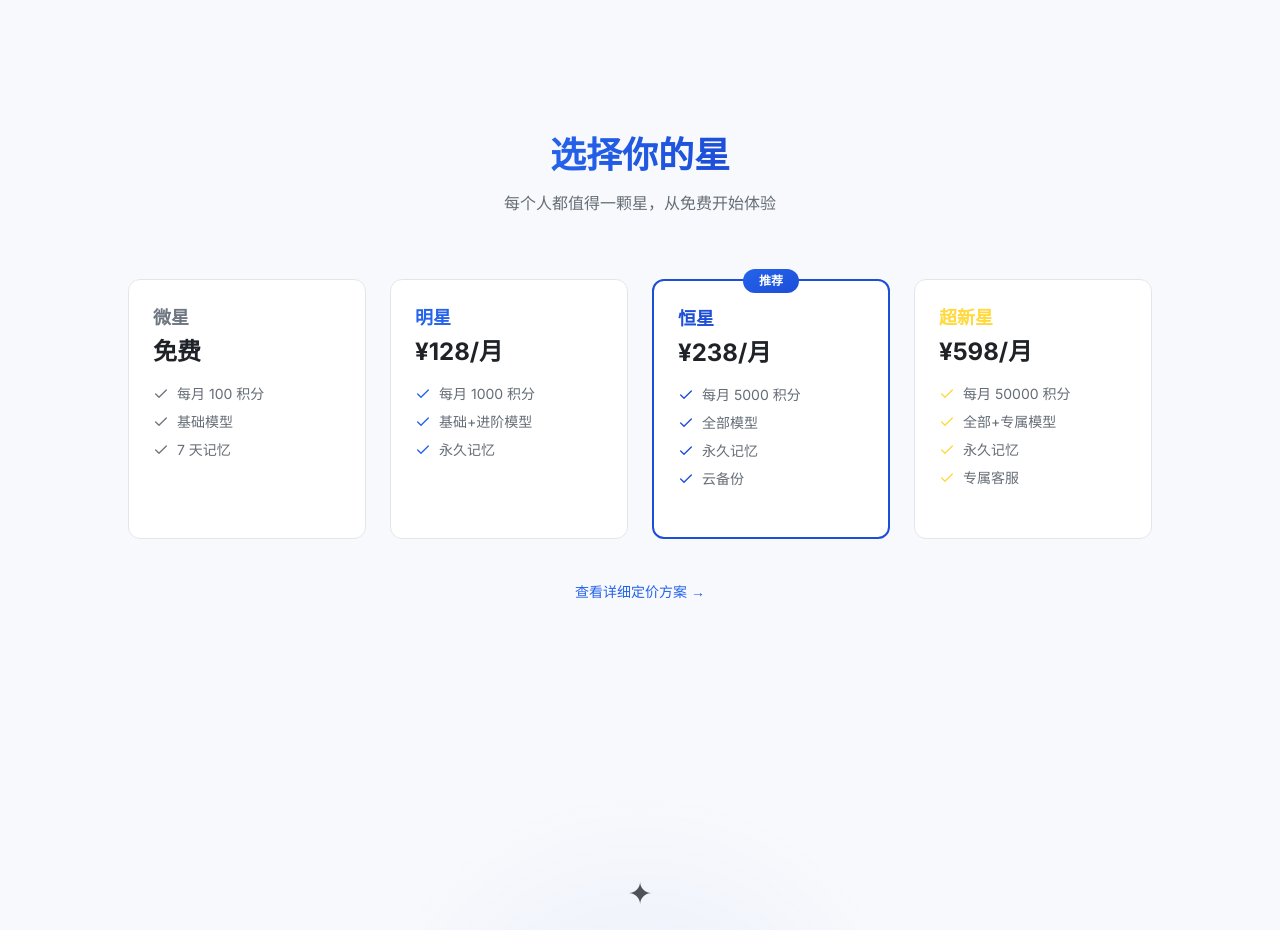
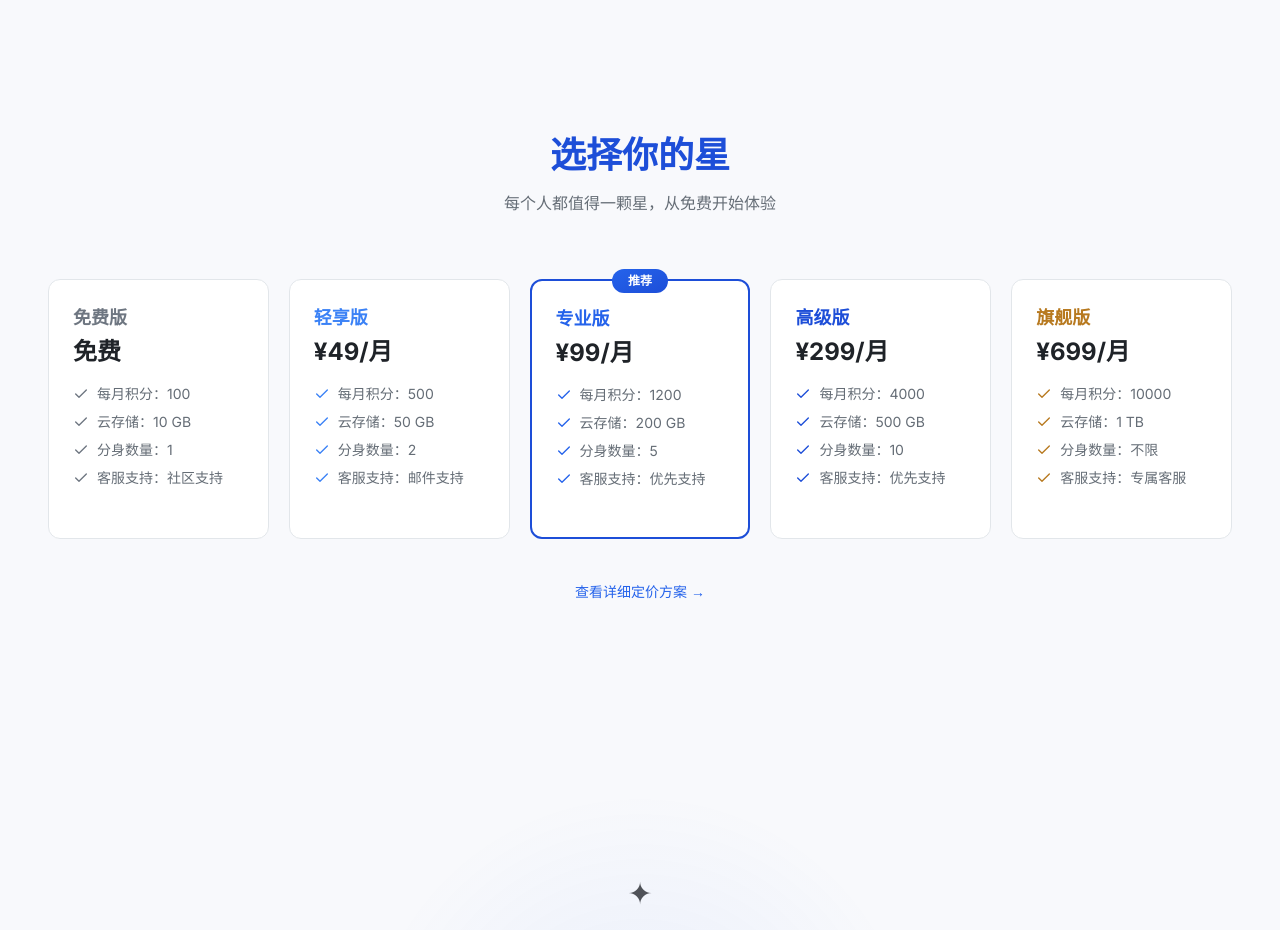
Before and after one commit to youngshunf/huanxing-website, a React (Vite) app: page / in a window 1280 px wide. Shown: the part 5980-6910 px from the top of the page. Built offline with nearby package versions, Linux system fonts and the light colour scheme; no server answers.

Commit message:
fix: 官网定价统一为五档正式套餐

```diff
--- a/src/components/Pricing.tsx
+++ b/src/components/Pricing.tsx
@@ -6,24 +6,7 @@ import { useAuthStore } from '../stores/useAuthStore'
 import { useSubscriptionStore } from '../stores/useSubscriptionStore'
 import { useThemeStore } from '../stores/useThemeStore'
 import type { SubscriptionTier } from '../types'
-
-// 未登录且接口失败时的兜底数据（name 必须与数据库 tier_name 一致）
-const fallbackPlans = [
-  { name: 'free', display_name: '微星', monthly_price: 0, color: '#6E7681', features: ['每月积分：100', '可用模型：基础模型', '记忆保存：7天', '客服支持：社区支持'] },
-  { name: 'pro', display_name: '明星', monthly_price: 128, color: '#2563EB', features: ['每月积分：1000', '可用模型：基础+进阶模型', '记忆存储', '版本管理', '客服支持：邮件支持'] },
-  { name: 'advanced', display_name: '恒星', monthly_price: 238, color: '#1D4ED8', features: ['每月积分：5000', '可用模型：全部模型', '记忆存储', '版本管理', '文件备份', '云存储', '客服支持：优先支持'], recommended: true },
-  { name: 'flagship', display_name: '超新星', monthly_price: 598, color: '#FFD93D', features: ['每月积分：50000', '可用模型：全部模型+专属部署', '记忆存储', '版本管理', '文件备份', '云存储', '专属模型通道', 'SLA 保障', '客服支持：专属客服'] },
-]
-
-const tierColorMap: Record<string, string> = {
-  '微星': '#6E7681',
-  '明星': '#2563EB',
-  '恒星': '#1D4ED8',
-  '超新星': '#FFD93D',
-}
-
-// 推荐等级
-const recommendedTier = '恒星'
+import { pricingPlans, recommendedTierKey, tierColorMap } from '../data/pricingPlans'
 
 /**
  * 将 features JSON 直接转为展示列表
@@ -46,9 +29,9 @@ function tierToDisplayPlan(tier: SubscriptionTier) {
     name: tier.tier_name,
     display_name: tier.display_name,
     monthly_price: Number(tier.monthly_price),
-    color: tierColorMap[tier.display_name] || '#6E7681',
+    color: tierColorMap[tier.tier_name] || '#6E7681',
     features: tierToFeatures(tier.features),
-    recommended: tier.display_name === recommendedTier,
+    recommended: tier.tier_name === recommendedTierKey,
   }
 }
 
@@ -64,7 +47,7 @@ export default function Pricing() {
 
   const plans = tiers.length > 0
     ? tiers.map(tierToDisplayPlan)
-    : fallbackPlans
+    : pricingPlans
 
   const panelBg = resolvedTheme === 'dark' ? '#161B22' : '#FFFFFF'
 
@@ -83,10 +66,10 @@ export default function Pricing() {
 
   return (
     <section id="pricing" className="relative z-10 px-4 py-24 sm:px-6 md:px-8 lg:px-12 md:py-32">
-      <div className="mx-auto max-w-5xl">
+      <div className="mx-auto max-w-7xl">
         <ScrollReveal>
           <h2 className="mb-4 text-center text-3xl font-bold md:text-4xl">
-            <span className="bg-gradient-to-r from-star-purple to-star-blue bg-clip-text text-transparent">
+            <span className="text-star-blue">
               选择你的星
             </span>
           </h2>
@@ -95,7 +78,7 @@ export default function Pricing() {
           </p>
         </ScrollReveal>
 
-        <div className="grid gap-6 md:grid-cols-2 lg:grid-cols-4">
+        <div className="grid gap-5 sm:grid-cols-2 lg:grid-cols-5">
           {plans.map((plan, i) => (
             <ScrollReveal key={plan.name} delay={i * 0.1}>
               <div
--- a/src/components/home/PricingBrief.tsx
+++ b/src/components/home/PricingBrief.tsx
@@ -1,21 +1,15 @@
 import { Link } from 'react-router-dom'
 import { Check } from 'lucide-react'
 import ScrollReveal from '../shared/ScrollReveal'
-
-const plans = [
-  { name: '微星', price: '免费', color: '#6E7681', features: ['每月 100 积分', '基础模型', '7 天记忆'] },
-  { name: '明星', price: '¥128/月', color: '#2563EB', features: ['每月 1000 积分', '基础+进阶模型', '永久记忆'] },
-  { name: '恒星', price: '¥238/月', color: '#1D4ED8', features: ['每月 5000 积分', '全部模型', '永久记忆', '云备份'], recommended: true },
-  { name: '超新星', price: '¥598/月', color: '#FFD93D', features: ['每月 50000 积分', '全部+专属模型', '永久记忆', '专属客服'] },
-]
+import { pricingPlans } from '../../data/pricingPlans'
 
 export default function PricingBrief() {
   return (
     <section className="relative z-10 px-4 py-24 sm:px-6 md:px-8 lg:px-12 md:py-32">
-      <div className="mx-auto max-w-5xl">
+      <div className="mx-auto max-w-7xl">
         <ScrollReveal>
           <h2 className="mb-4 text-center text-3xl font-bold md:text-4xl">
-            <span className="bg-gradient-to-r from-star-purple to-star-blue bg-clip-text text-transparent">
+            <span className="text-star-blue">
               选择你的星
             </span>
           </h2>
@@ -24,8 +18,8 @@ export default function PricingBrief() {
           </p>
         </ScrollReveal>
 
-        <div className="grid gap-6 sm:grid-cols-2 lg:grid-cols-4">
-          {plans.map((plan, i) => (
+        <div className="grid gap-5 sm:grid-cols-2 lg:grid-cols-5">
+          {pricingPlans.map((plan, i) => (
             <ScrollReveal key={plan.name} delay={i * 0.1}>
               <div
                 className={`relative flex h-full flex-col rounded-xl p-6 ${
@@ -39,8 +33,10 @@ export default function PricingBrief() {
                     推荐
                   </div>
                 )}
-                <h3 className="mb-1 text-lg font-semibold" style={{ color: plan.color }}>{plan.name}</h3>
-                <p className="mb-4 text-2xl font-bold text-text-primary">{plan.price}</p>
+                <h3 className="mb-1 text-lg font-semibold" style={{ color: plan.color }}>{plan.display_name}</h3>
+                <p className="mb-4 text-2xl font-bold text-text-primary">
+                  {plan.monthly_price === 0 ? '免费' : `¥${plan.monthly_price}/月`}
+                </p>
                 <ul className="mb-6 flex-1 space-y-2">
                   {plan.features.map((f) => (
                     <li key={f} className="flex items-center gap-2 text-sm text-text-secondary">
--- a/src/components/pricing/FAQ.tsx
+++ b/src/components/pricing/FAQ.tsx
@@ -3,14 +3,14 @@ import { ChevronDown } from 'lucide-react'
 import ScrollReveal from '../shared/ScrollReveal'
 
 const faqs = [
-  { q: '免费版能用多久？', a: '免费版永久可用，每月赠送 100 积分。适合轻度体验，随时可升级到付费版解锁更多能力。' },
-  { q: '付费后记忆会保留吗？', a: '付费版的记忆永久保留。即使降级到免费版，已有记忆不会被删除，只是新记忆只保留 7 天。续费后立即恢复永久记忆。' },
+  { q: '免费版能用多久？', a: '免费版无商业到期时间，每 30 天提供 100 积分，也可随时升级到更高档位。' },
+  { q: '不同套餐会限制可用模型或记忆保留时间吗？', a: '当前档位不按模型或记忆保留时间做区分。各档位的可执行差异以积分、云存储、分身数量和客服支持为准。' },
   { q: '支持哪些平台？', a: '目前支持飞书机器人和 QQ 机器人。桌面端应用和移动端 APP 正在开发中，敬请期待。' },
   { q: '可以退款吗？', a: '支持 7 天无理由退款。如果对产品不满意，联系客服即可全额退款。' },
   { q: '数据安全吗？', a: '你的记忆和数据完全属于你自己。我们使用企业级加密存储，绝不会将你的数据用于训练模型或出售给第三方。' },
-  { q: '可以同时有多个分身吗？', a: '星辰及以上套餐支持创建多个分身（Agent），每个分身可以设置不同的人设和用途。' },
+  { q: '可以同时有多个分身吗？', a: '可以。免费版、轻享版、专业版、高级版分别支持 1、2、5、10 个分身，旗舰版不限分身数量。' },
   { q: '模型会升级吗？', a: '会。随着 AI 技术发展，我们会持续升级底层模型。升级后你的分身会变得更聪明，而价格不变。' },
-  { q: '如何联系客服？', a: '免费版可在社区提问，明星及以上套餐支持邮件客服，超新星套餐享有专属客服通道。' },
+  { q: '如何联系客服？', a: '免费版提供社区支持，轻享版提供邮件支持，专业版和高级版提供优先支持，旗舰版提供专属客服。' },
 ]
 
 export default function FAQ() {
@@ -21,7 +21,7 @@ export default function FAQ() {
       <div className="mx-auto max-w-3xl">
         <ScrollReveal>
           <h2 className="mb-4 text-center text-3xl font-bold md:text-4xl">
-            <span className="bg-gradient-to-r from-star-purple to-star-blue bg-clip-text text-transparent">
+            <span className="text-star-blue">
               常见问题
             </span>
           </h2>
--- /dev/null
+++ b/src/data/pricingPlans.ts
@@ -0,0 +1,53 @@
+export interface PricingPlan {
+  name: 'free' | 'lite' | 'pro' | 'max' | 'ultra'
+  display_name: string
+  monthly_price: number
+  color: string
+  features: string[]
+  recommended?: boolean
+}
+
+export const pricingPlans: PricingPlan[] = [
+  {
+    name: 'free',
+    display_name: '免费版',
+    monthly_price: 0,
+    color: '#6E7681',
+    features: ['每月积分：100', '云存储：10 GB', '分身数量：1', '客服支持：社区支持'],
+  },
+  {
+    name: 'lite',
+    display_name: '轻享版',
+    monthly_price: 49,
+    color: '#3B82F6',
+    features: ['每月积分：500', '云存储：50 GB', '分身数量：2', '客服支持：邮件支持'],
+  },
+  {
+    name: 'pro',
+    display_name: '专业版',
+    monthly_price: 99,
+    color: '#2563EB',
+    features: ['每月积分：1200', '云存储：200 GB', '分身数量：5', '客服支持：优先支持'],
+    recommended: true,
+  },
+  {
+    name: 'max',
+    display_name: '高级版',
+    monthly_price: 299,
+    color: '#1D4ED8',
+    features: ['每月积分：4000', '云存储：500 GB', '分身数量：10', '客服支持：优先支持'],
+  },
+  {
+    name: 'ultra',
+    display_name: '旗舰版',
+    monthly_price: 699,
+    color: '#B7791F',
+    features: ['每月积分：10000', '云存储：1 TB', '分身数量：不限', '客服支持：专属客服'],
+  },
+]
+
+export const tierColorMap: Record<string, string> = Object.fromEntries(
+  pricingPlans.map((plan) => [plan.name, plan.color]),
+)
+
+export const recommendedTierKey = pricingPlans.find((plan) => plan.recommended)?.name
```
Also changed, not shown: 1 other file (tests, documents, lock files or other folders).
